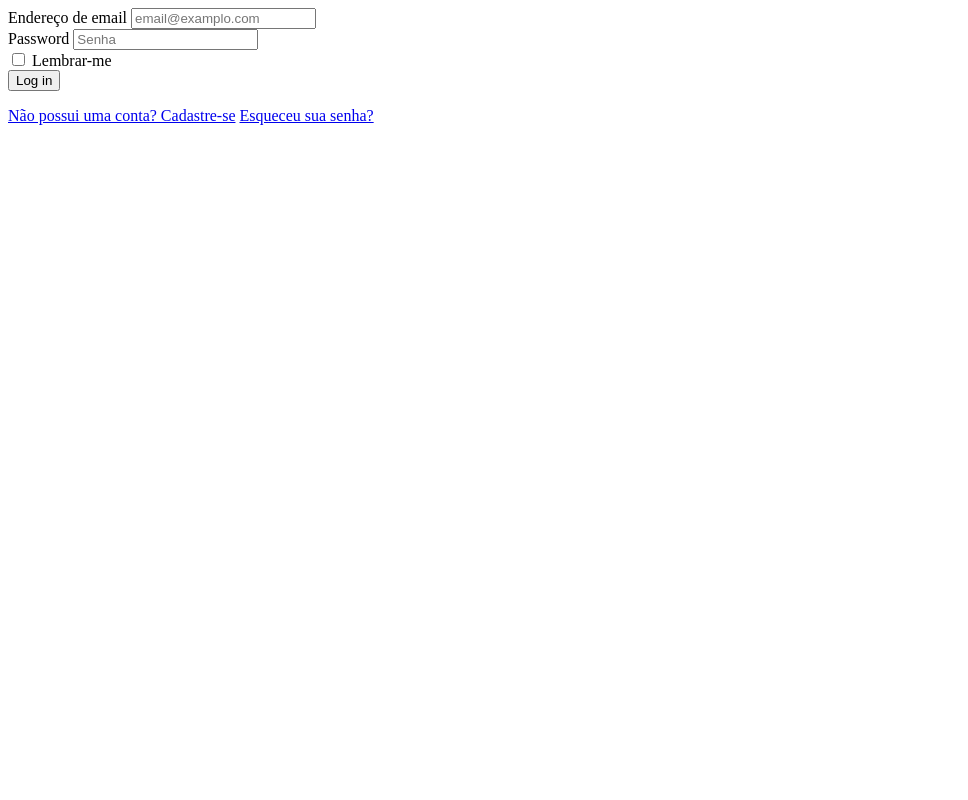
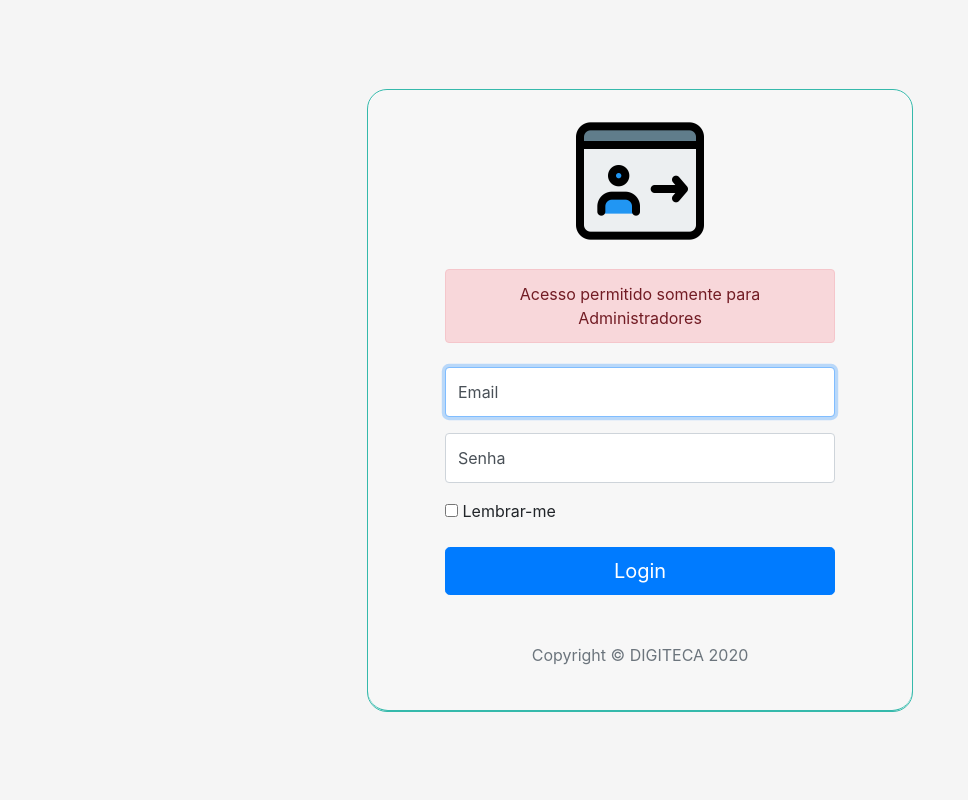
Before and after one commit to gabrielogregorio/digiteca, a PHP site: page /layout/login.php in a window 1280 px wide. Shown: the whole page, without its empty margins (0-968 px from the left). Run offline with PHP 8.4, Linux system fonts and the light colour scheme.

Commit message:
Adicionado formulario de login

```diff
--- a/assets/css/app.css
+++ b/assets/css/app.css
@@ -1,38 +1,14 @@
-/* Importacao de fontes direto no arquivo CSS */
-@import url('https://fonts.googleapis.com/css2?family=Karla:wght@700&display=swap');
-
-/* Adiciona uma cor diferente ao passar o mouse no menu de usuarios */
-.dropdown-menu a:hover {
-    color: #FFF;
-    background-color: #35B9AB;
+html, body {
+    margin: 0;
+    padding: 0;
+    height: 100%;
 }
 
-#menu-login {
-    background-color: #262E45;
-    color: #FFF;
-    padding: 20px;
+#caixa {
+    max-width: 36rem;
 }
 
-#menu-login h1 {
-    display: inline;
-    text-align: center;
-
+#borda {
+    border-color: #35B9AB;
+    border-radius: 20px;
 }
-
-#menu-login ul {
-    list-style: none;
-    text-align: right;
-    align-items: center;
-}
-
-#menu-login li {
-    display: inline;
-
-}
-
-#menu-login a{
-    color: #FFF;
-    text-decoration: none;
-    padding-right: 10px;
-    font-size: 25px;
-}
--- /dev/null
+++ b/assets/css/floating-label.css
@@ -0,0 +1,104 @@
+/* Este arquivo é do Bootstrap e serve exclusivamente para algumas configurações do formulario de login */
+
+html, body {
+    margin: 0;
+    padding: 0;
+    height: 100%;
+}
+
+body {
+    display: -ms-flexbox;
+    display: flex;
+    -ms-flex-align: center;
+    align-items: center;
+    padding-top: 40px;
+    padding-bottom: 40px;
+    background-color: #f5f5f5;
+}
+
+.form-signin {
+    width: 100%;
+    max-width: 420px;
+    padding: 15px;
+    margin: auto;
+}
+
+.form-label-group {
+    position: relative;
+    margin-bottom: 1rem;
+}
+
+.form-label-group > input, .form-label-group > label {
+    height: 3.125rem;
+    padding: .75rem;
+}
+
+.form-label-group > label {
+    position: absolute;
+    top: 0;
+    left: 0;
+    display: block;
+    width: 100%;
+    margin-bottom: 0; /* Override default `<label>` margin */
+    line-height: 1.5;
+    color: #495057;
+    pointer-events: none;
+    cursor: text; /* Match the input under the label */
+    border: 1px solid transparent;
+    border-radius: .25rem;
+    transition: all .1s ease-in-out;
+}
+
+.form-label-group input::-webkit-input-placeholder {
+    color: transparent;
+}
+
+.form-label-group input:-ms-input-placeholder {
+    color: transparent;
+}
+
+.form-label-group input::-ms-input-placeholder {
+    color: transparent;
+}
+
+.form-label-group input::-moz-placeholder {
+    color: transparent;
+}
+
+.form-label-group input::placeholder {
+    color: transparent;
+}
+
+.form-label-group input:not(:placeholder-shown) {
+    padding-top: 1.25rem;
+    padding-bottom: .25rem;
+}
+
+.form-label-group input:not(:placeholder-shown) ~ label {
+    padding-top: .25rem;
+    padding-bottom: .25rem;
+    font-size: 12px;
+    color: #777;
+}
+
+/* Fallback for Edge
+-------------------------------------------------- */
+@supports (-ms-ime-align: auto) {
+    .form-label-group > label {
+        display: none;
+    }
+    .form-label-group input::-ms-input-placeholder {
+        color: #777;
+    }
+}
+
+/* Fallback for IE
+-------------------------------------------------- */
+@media all and (-ms-high-contrast: none), (-ms-high-contrast: active) {
+    .form-label-group > label {
+        display: none;
+    }
+    .form-label-group input:-ms-input-placeholder {
+        color: #777;
+    }
+}
--- a/layout/header.html
+++ b/layout/header.html
@@ -7,6 +7,7 @@
     <link rel="shortcut icon" href="../assets/images/favicon.png" type="image/png">
 
     <link rel="stylesheet" href="https://stackpath.bootstrapcdn.com/bootstrap/4.5.0/css/bootstrap.min.css">
+    <link rel="stylesheet" href="../assets/css/floating-label.css">
     <link rel="stylesheet" href="../assets/css/app.css">
 </head>
 <body>
--- a/layout/login.php
+++ b/layout/login.php
@@ -1,27 +1,39 @@
-<!-- Tela de Login -->
+<!-- Formulario de Login -->
 
-<div class="dropdown-menu">
-    <form class="px-4 py-3">
-        <div class="form-group">
-            <label for="txtEmail">Endereço de email</label>
-            <input type="email" class="form-control" id="txtEmail" placeholder="email@examplo.com">
-        </div>
-        <div class="form-group">
-            <label for="txtSenha">Password</label>
-            <input type="password" class="form-control" id="txtSenha" placeholder="Senha">
-        </div>
-        <div class="form-group">
-            <div class="form-check">
-                <input type="checkbox" class="form-check-input" id="dropdownCheck">
-                <label class="form-check-label" for="dropdownCheck">
-                    Lembrar-me
-                </label>
+<?php include('header.html'); ?>
+
+    <div class="container" id="caixa">
+        <div class="card" id="borda">
+            <div class="card-header" id="borda">
+                <form class="form-signin">
+                    <div class="text-center mb-4">
+                        <img class="mb-4" src="/assets/images/sign-in.png" alt="Digiteca" width="128" height="128">
+
+                        <div class="alert alert-danger" role="alert">
+                            Acesso permitido somente para Administradores
+                        </div>
+                    </div>
+
+                    <div class="form-label-group">
+                        <input type="email" id="loginEmail" class="form-control" placeholder="Email" required autofocus>
+                        <label for="loginEmail">Email</label>
+                    </div>
+
+                    <div class="form-label-group">
+                        <input type="password" id="loginSenha" class="form-control" placeholder="Senha" required>
+                        <label for="loginSenha">Senha</label>
+                    </div>
+
+                    <div class="checkbox mb-3">
+                        <label>
+                            <input type="checkbox" value="remember-me"> Lembrar-me
+                        </label>
+                    </div>
+                    <button class="btn btn-lg btn-primary btn-block" type="submit">Login</button>
+                    <p class="mt-5 mb-3 text-muted text-center">Copyright &copy; DIGITECA <?php echo date('Y')?></p>
+                </form>
             </div>
         </div>
+    </div>
 
-        <button type="submit" class="btn btn-primary">Log in</button>
-    </form>
-    <div class="dropdown-divider"></div>
-    <a class="dropdown-item" href="#">Não possui uma conta? Cadastre-se</a>
-    <a class="dropdown-item" href="#">Esqueceu sua senha?</a>
-</div>
+<?php include('footer.html'); ?>
```
Also changed, not shown: index.php (+0 -7 lines).
